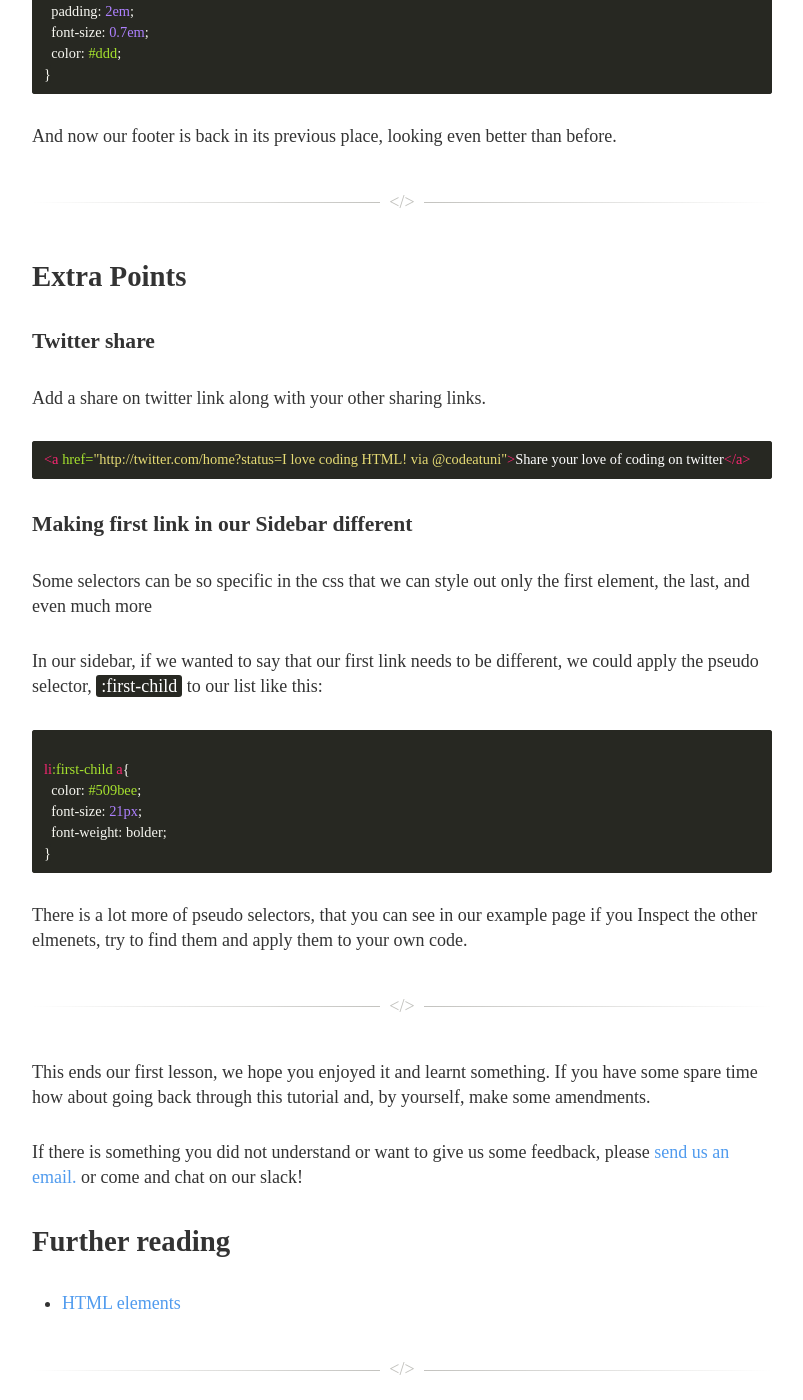
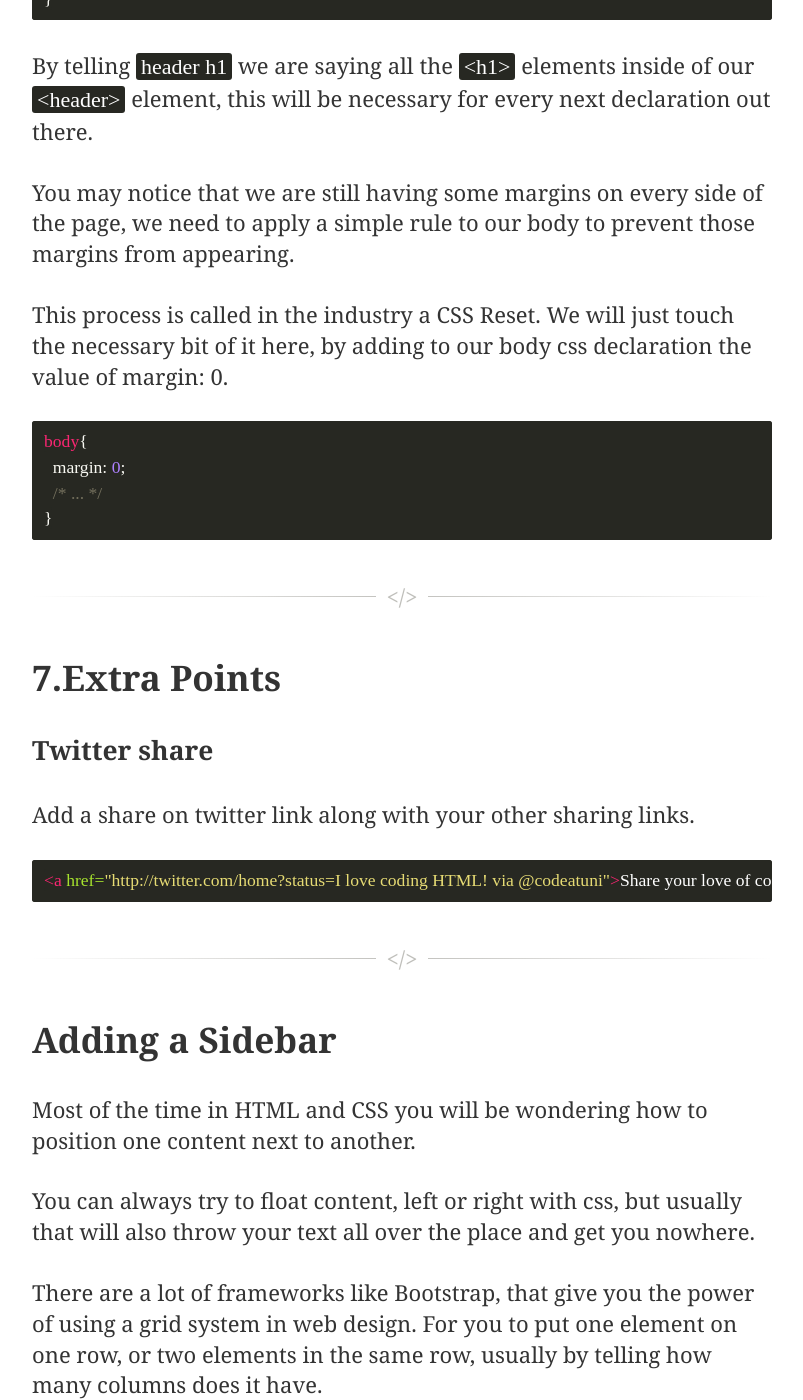
Before and after one commit to Code-At-Uni/guides, a Jekyll site: the page built from lessons/lesson0/tutorial.md, in a window 1280 px wide and 1400 px high, scrolled down 15193 px. Shown: the whole window, without its empty margins (238-1041 px from the left). Built offline with Jekyll 4.4.1, drawn with Linux system fonts in a browser that asks for light colours; some of the changed text lies outside the part shown.

Commit message:
changes after the nottingham workshop

````diff
--- a/_includes/footer.html
+++ b/_includes/footer.html
@@ -1,4 +1,3 @@
 <footer>
-  <a href='http://tutorials.codeatuni.io/'>Back to tutorials</a>
-  <a href='http://codeatuni.com/'>codeatuni</a>
+  <a href='http://codeatuni.com/'>Code at Uni</a>
 </footer>
--- a/_sass/_custom.scss
+++ b/_sass/_custom.scss
@@ -17,8 +17,8 @@ footer{
   padding: 40px;
   a{
     color: #fff;
-    border: 2px solid #fff;
-    border-radius: 30px;
+    border: 4px solid #fff;
+    font-weight: bold;
     padding: 15px;
   }
 }
@@ -28,7 +28,6 @@ footer{
   li{
     line-height: 60px;
     background-color: #509bee;
-    //background-image: linear-gradient(142deg, #33dcd7, #33c5dc 31%, #33a9dc 65%, #338ddc);
     border-radius: 4px;
     padding: 15px;
     display: block;
--- a/css/main.scss
+++ b/css/main.scss
@@ -4,9 +4,9 @@
 @charset "utf-8";
 
 // Our variables
-$base-font-family: 'sofia-pro', serif;
-$base-font-size:   18px;
-$title-font-size: 42px;
+$base-font-family: 'sofia-pro', "Georgia", serif;
+$base-font-size:   22px;
+$title-font-size: 52px;
 
 $base-font-weight: 400;
 $small-font-size:  $base-font-size * 0.875;
--- a/lessons/lesson0/tutorial.md
+++ b/lessons/lesson0/tutorial.md
@@ -112,7 +111,7 @@ but it doesn't look pretty at all.
 
 If you don't understand some of the elements, here is a brief run-down.
 
-> #### 🔎 Element: Headings
+> #### 🔎 Element: Headings `<h1>`
 >
 > Headings come in 6 sizes
 >
@@ -372,7 +371,7 @@ Here is a brief explanation how the element works.
 In order for us to see this image on the webpage we need to link to the image, this involves telling the webpage where it is and what it is called. Before the main heading of the page, add the following
 
 ```html
-  <img src="https://hd.unsplash.com/photo-1468070454955-c5b6932bd08d" alt="codeatuni.io">
+  <img src="https://hd.unsplash.com/photo-1468070454955-c5b6932bd08d" alt="codeatuni.com">
 ```
 
 Here you can see we have told the `src` of the image to look in either a file or a url, then we have given it a relevant `alt` attribute.
@@ -481,6 +480,19 @@ body{
 ```
 
 -----
+
+## 7.Extra Points
+
+### Twitter share
+
+Add a share on twitter link along with your other sharing links.
+
+```html
+<a href="http://twitter.com/home?status=I love coding HTML! via @codeatuni">Share your love of coding on twitter</a>
+```
+
+-----
+
 
 ## Adding a Sidebar
 
@@ -582,15 +594,6 @@ And now our footer is back in its previous place, looking even better than befor
 
 -----
 
-## Extra Points
-
-### Twitter share
-
-Add a share on twitter link along with your other sharing links.
-
-```html
-<a href="http://twitter.com/home?status=I love coding HTML! via @codeatuni">Share your love of coding on twitter</a>
-```
 
 ### Making first link in our Sidebar different
 
````
Also changed, not shown: other parts of lessons/lesson0/tutorial.md (+5 -6 lines).
